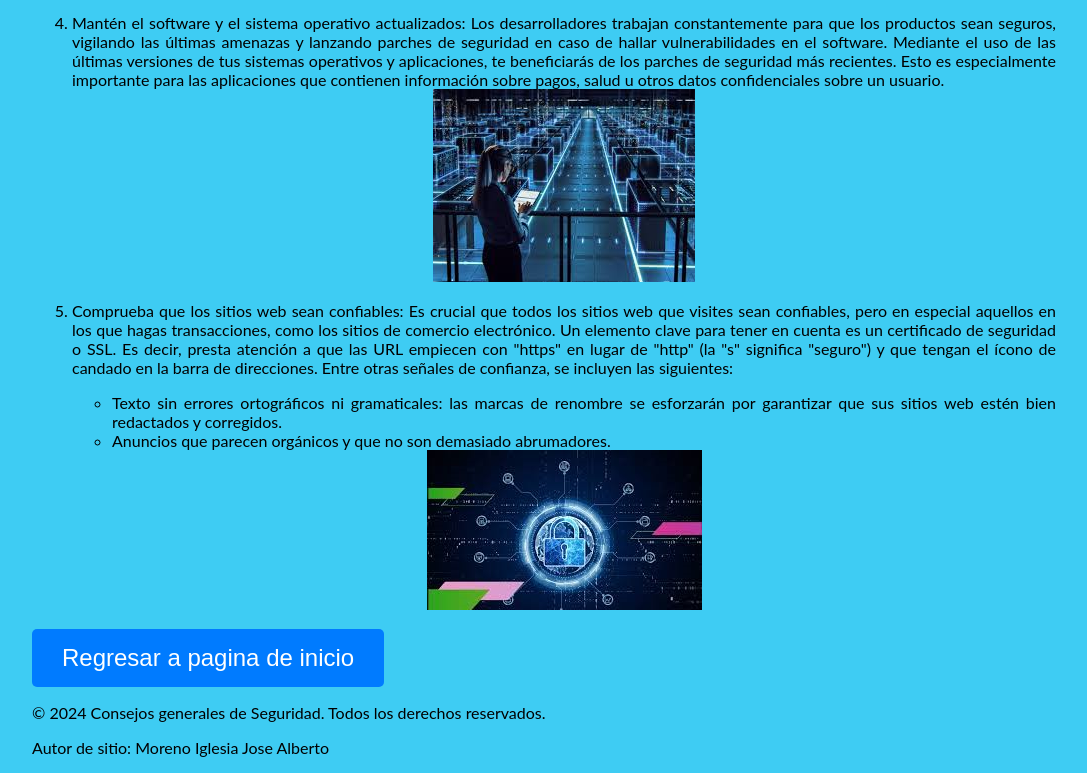
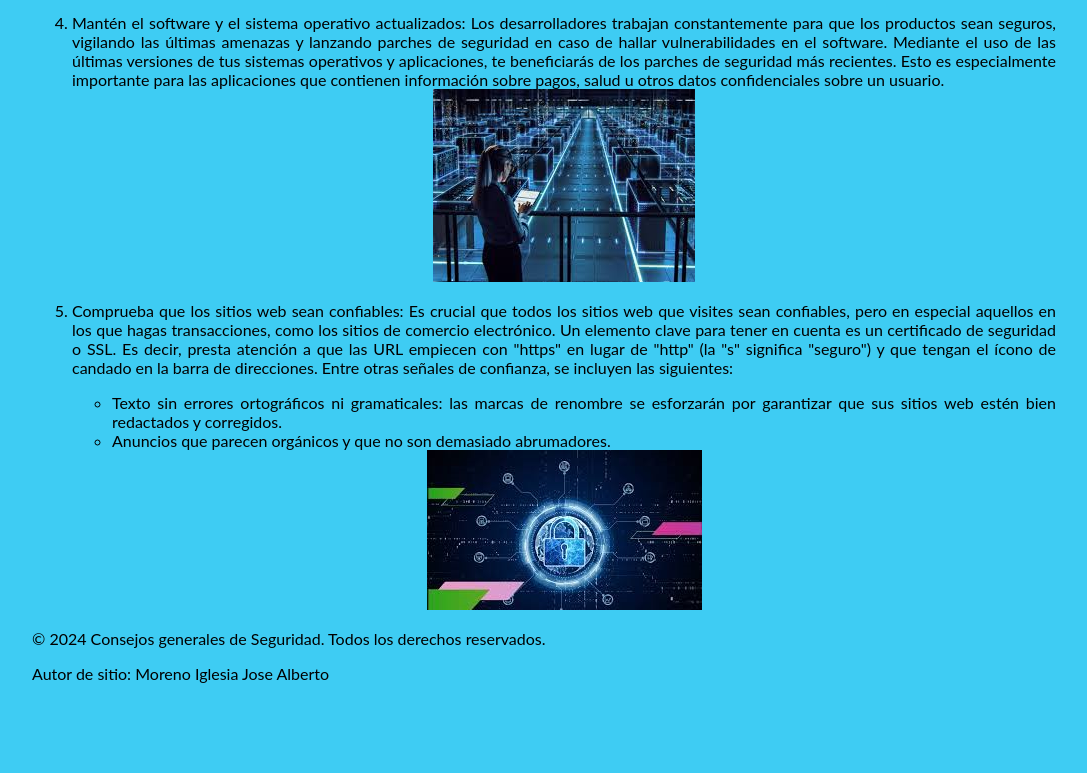
Before and after one commit to joseiglesia/seguridad, a plain HTML site: page html/Consejos_Generales_de_Seguridad.html in a window 1280 px wide. Shown: the part 1175-1948 px from the top of the page, without its empty margins (96-1183 px from the left). After the commit the page ends 1874 px from the top, so only its background shows below. Drawn offline with Linux system fonts and the light colour scheme.

Commit message:
cambio trece

```diff
--- a/html/Consejos_Generales_de_Seguridad.html
+++ b/html/Consejos_Generales_de_Seguridad.html
@@ -175,8 +175,6 @@
             </p>
         </div>
 
-        <button class="back-button" onclick="location.href='../index.html'">Regresar a pagina de inicio</button>
-
         <footer>
             <p>&copy; 2024 Consejos generales de Seguridad. Todos los derechos reservados.</p>
             <p>Autor de sitio: Moreno Iglesia Jose Alberto</p>
```
